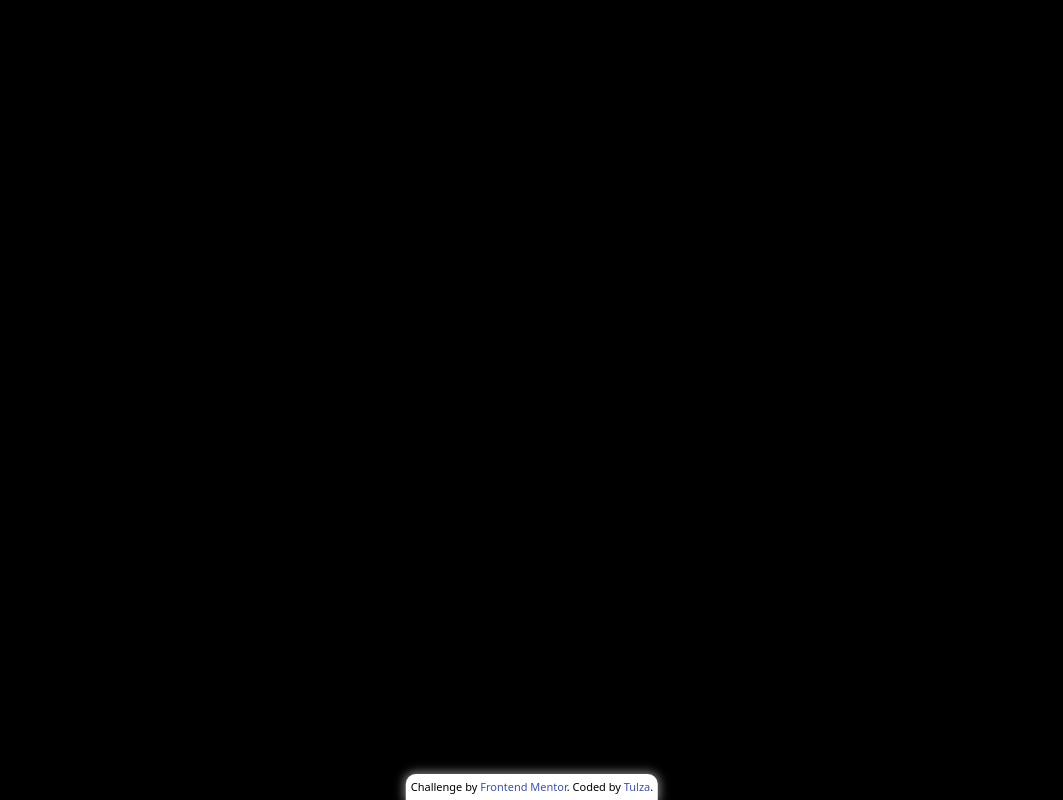
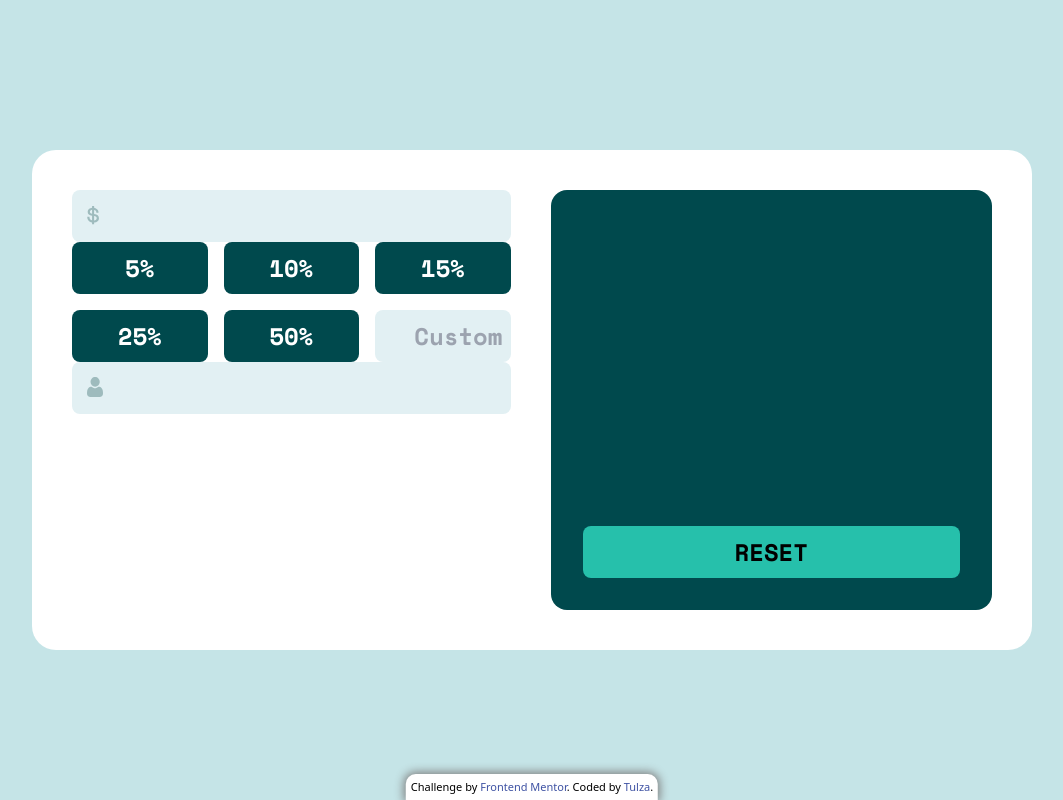
Before and after one commit to tulza/tip-calculator-app-main, a React (Vite) app: page / in a window 1280 px wide. Shown: the whole page, without its empty margins (108-1171 px from the left). Built offline with nearby package versions, Linux system fonts and the light colour scheme.

Commit message:
update looks

```diff
--- a/index.html
+++ b/index.html
@@ -4,6 +4,13 @@
     <meta charset="UTF-8" />
     <meta name="viewport" content="width=device-width, initial-scale=1.0" />
     <title>tip calculator app</title>
+    <!-- fonts -->
+    <link rel="preconnect" href="https://fonts.googleapis.com" />
+    <link rel="preconnect" href="https://fonts.gstatic.com" crossorigin />
+    <link
+      href="https://fonts.googleapis.com/css2?family=Space+Mono:wght@700&display=swap"
+      rel="stylesheet"
+    />
   </head>
   <body>
     <div id="root"></div>
--- a/package.json
+++ b/package.json
@@ -12,6 +12,7 @@
     "deploy": "gh-pages -d dist"
   },
   "dependencies": {
+    "clsx": "^2.0.0",
     "react": "^18.2.0",
     "react-dom": "^18.2.0"
   },
--- a/src/App.jsx
+++ b/src/App.jsx
@@ -1,13 +1,12 @@
 import React from "react";
 import "./style/styles.css";
 import Attribution from "./Components/Attribution";
+import TipApp from "./Components/TipApp";
 
 const App = () => {
   return (
     <>
-      <div className="flex justify-center align-middle">
-        <h1> thisa template</h1>
-      </div>
+      <TipApp />
 
       {/* ignore - for frontend mentor */}
       <Attribution />
--- /dev/null
+++ b/src/Components/InputField.jsx
@@ -0,0 +1,17 @@
+import React from "react";
+
+const InputField = ({ placeholder, imageUrl, onChange }) => {
+  return (
+    <div className="flex">
+      <img className="input-logo" src={imageUrl} />
+      <input
+        type="Input"
+        className="input-field"
+        placeholder={placeholder}
+        onChange={onChange}
+      />
+    </div>
+  );
+};
+
+export default InputField;
--- /dev/null
+++ b/src/Components/TipApp.jsx
@@ -0,0 +1,49 @@
+import React, { useState } from "react";
+import TipInputButton from "./TipInputButton";
+import InputField from "./InputField";
+
+const TipApp = () => {
+  const setTips = [5, 10, 15, 25, 50];
+  const [activeTip, setTip] = useState();
+
+  return (
+    <div id="calculator-app">
+      {/* Input */}
+      <div id="inputs-container" className="w-[50%] h-full">
+        <InputField imageUrl="./images/icon-dollar.svg" />
+        {/* tip selection grid */}
+        <div className="grid grid-cols-3 gap-4">
+          {setTips.map((value) => {
+            return (
+              <TipInputButton
+                key={value}
+                value={value}
+                activeTip={activeTip}
+                onClick={() => {
+                  setTip(value);
+                }}
+              />
+            );
+          })}
+          <InputField placeholder="Custom" />
+        </div>
+        <InputField imageUrl="./images/icon-person.svg" />
+      </div>
+      {/* Summary */}
+      <div
+        id="summary-container"
+        className="flex flex-col justify-between w-[50%] h-full"
+      >
+        <div></div>
+        <input
+          type="button"
+          id="reset-button"
+          value="RESET"
+          onClick={() => {}}
+        />
+      </div>
+    </div>
+  );
+};
+
+export default TipApp;
--- /dev/null
+++ b/src/Components/TipInputButton.jsx
@@ -0,0 +1,20 @@
+import React from "react";
+import { clsx } from "clsx";
+
+const TipInputButton = ({ value, activeTip, onClick }) => {
+  const isSelected = value === activeTip;
+
+  return (
+    <input
+      type="button"
+      className={clsx(
+        "input-button",
+        isSelected ? "input-button-selected" : ""
+      )}
+      value={`${value}%`}
+      onClick={onClick}
+    />
+  );
+};
+
+export default TipInputButton;
--- a/src/style/styles.css
+++ b/src/style/styles.css
@@ -2,11 +2,95 @@
 @tailwind components;
 @tailwind utilities;
 
-body {
-  @apply bg-black;
+:root {
+  --input-button: hsl(183, 100%, 15%);
+  --button-selected: hsl(172, 67%, 75%);
+
+  --input-field: hsl(189, 41%, 92%);
+  --field-select: hsl(172, 67%, 75%);
+
+  --summary-box: hsl(183, 100%, 15%);
 }
 
-/* ignore */
+body {
+  @apply bg-[hsl(185,_41%,_84%)];
+}
+
+#root {
+  background-color: hsl(185, 41%, 84%);
+  display: grid;
+  justify-content: center;
+  align-items: center;
+  width: 100vw;
+  height: 100vh;
+}
+
+#calculator-app {
+  @apply flex gap-10 bg-white h-[500px] w-[1000px] p-10;
+  border-radius: 24px;
+  font-family: "Space Mono", monospace;
+  font-weight: bold;
+}
+
+#inputs-container {
+  background: white;
+}
+
+#summary-container {
+  border-radius: 16px;
+  background: var(--summary-box);
+  padding: 32px;
+}
+
+#calculator-app input {
+  width: 100%;
+  font-size: 24px;
+  border-radius: 8px;
+  padding: 8px;
+}
+
+.input-button {
+  display: flex;
+  justify-content: center;
+  align-items: center;
+  cursor: pointer;
+
+  background: var(--input-button);
+  color: white;
+  transition: color, background 5ms;
+}
+
+.input-button-selected {
+  background: var(--button-selected);
+}
+
+.input-field {
+  display: flex;
+  justify-content: space-between;
+  align-content: center;
+  text-align: right;
+
+  background: var(--input-field);
+  outline-color: var(--field-select);
+  transition: color, background 0.15s;
+}
+.input-logo {
+  height: 20px;
+  position: absolute;
+  translate: 15px 15px;
+}
+
+#reset-button {
+  cursor: pointer;
+  background-color: hsl(172, 67%, 45%);
+  transition: 0.2s;
+}
+
+#reset-button:hover {
+  background-color: hsl(172, 67%, 75%);
+}
+
+/* ignore this*/
 .attribution {
   /* bottom center */
   position: fixed;
--- a/tailwind.config.js
+++ b/tailwind.config.js
@@ -4,18 +4,7 @@ export default {
 
   theme: {
     extend: {},
-    color: {
-      background: "hsl(185, 41%, 84%)",
-      "Input-field": "hsl(189, 41%, 97%)",
-      "base-calc-bg": "hsl(0, 0%, 100%)",
-
-      "summary-box": "hsl(183, 100%, 15%)",
-      "tip-button": "hsl(183, 100%, 15%)",
-      "reset-button": "hsl(172, 67%, 45%)",
-      "Dark-grayish-cyan": "hsl(186, 14%, 43%)",
-      "Grayish-cyan": "hsl(184, 14%, 56%)",
-      white: "hsl(0, 0%, 100%)",
-    },
+    color: {},
   },
   plugins: [],
 };
--- a/v1/src/styles/styles.css
+++ b/v1/src/styles/styles.css
@@ -65,10 +65,10 @@
   padding: 8px;
   font-size: 24px;
   border-radius: 8px;
-  background: hsl(183, 100%, 15%);
   color: white;
   transition: color, background 0.2s;
   cursor: pointer;
+  background: hsl(183, 100%, 15%);
 }
 
 .tip-button:hover {
```
Also changed, not shown: src/Components/Calculator.jsx (deleted), 1 other file (tests, documents, lock files or other folders).
